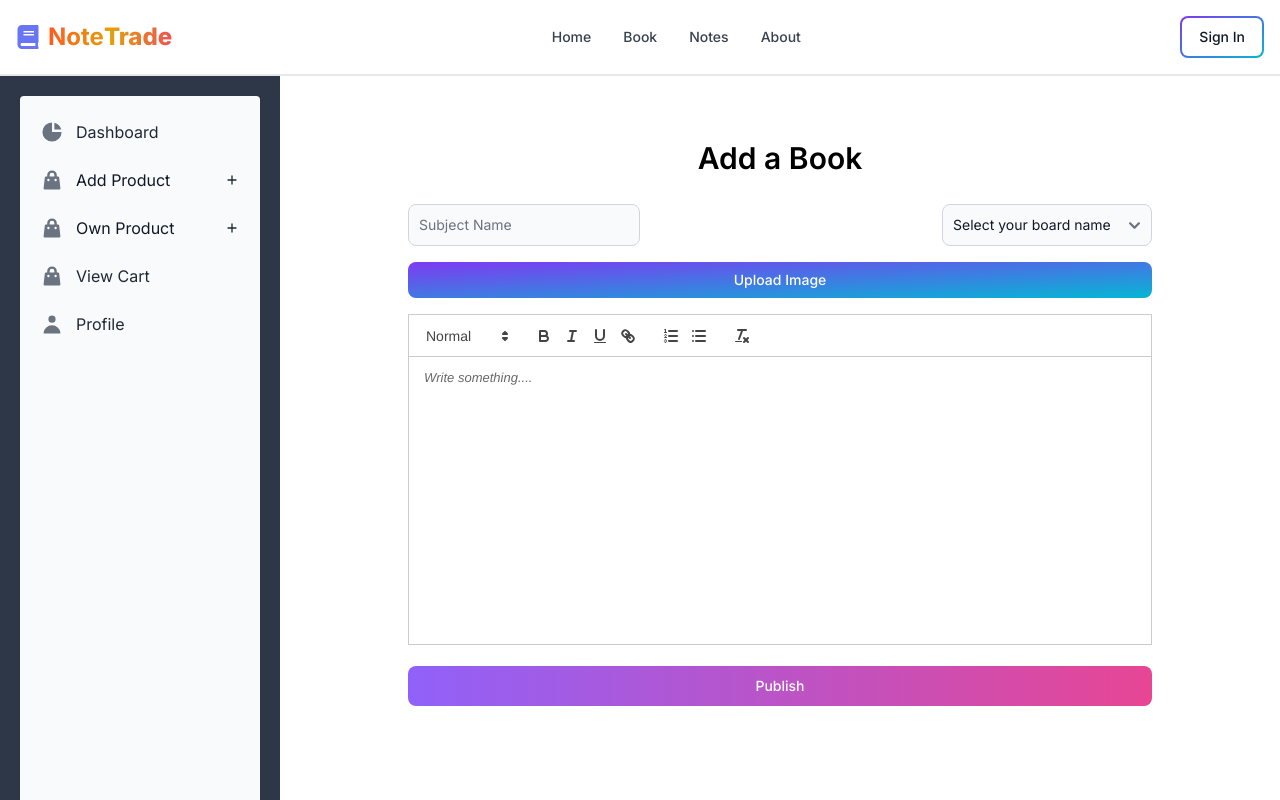
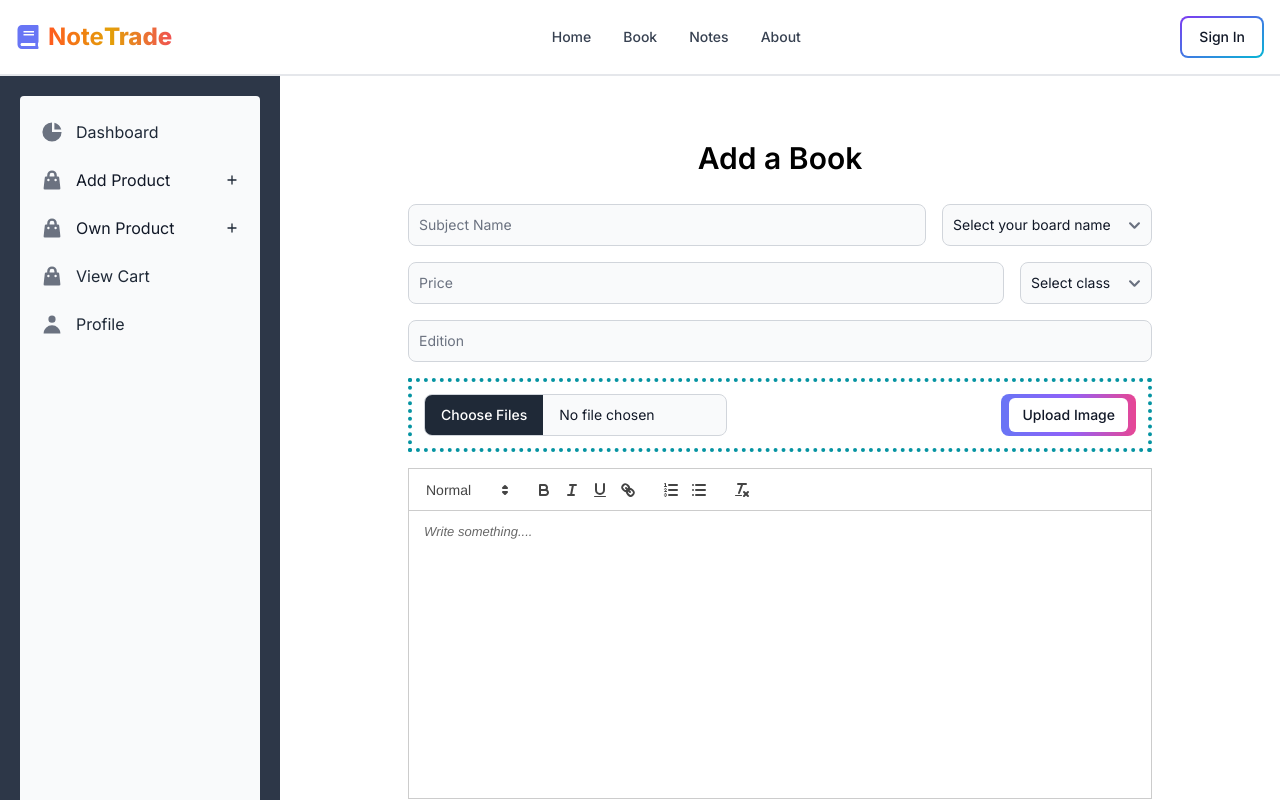
Before and after one commit to happyraj011/NoteTrade, a Next.js app: page /addBook in a window 1280 px wide. Shown: the top 800 px of the page. Built offline with nearby package versions, Linux system fonts and the light colour scheme; no server answers.

Commit message:
addBook and addNotes page

```diff
--- a/package.json
+++ b/package.json
@@ -20,6 +20,7 @@
     "mongoose": "^8.5.1",
     "next": "14.2.5",
     "paypal-rest-sdk": "^1.8.1",
+    "quill": "^2.0.2",
     "react": "^18",
     "react-circular-progressbar": "^2.1.0",
     "react-dom": "^18",
--- a/src/app/addBook/page.tsx
+++ b/src/app/addBook/page.tsx
@@ -1,4 +1,3 @@
-// addBook.js or addBook.tsx
 "use client"
 import { Alert, Button, FileInput, Select, TextInput } from 'flowbite-react';
 import React, { useState } from 'react';
@@ -7,13 +6,12 @@ import { getDownloadURL, getStorage, ref, uploadBytesResumable } from 'firebase/
 import { app } from "@/firebase.js";
 import { useRouter } from 'next/navigation';
 import dynamic from 'next/dynamic';
-
-// Dynamically import ReactQuill to avoid SSR issues
-const ReactQuill = dynamic(() => import('react-quill'), { ssr: false });
 import "react-quill/dist/quill.snow.css";
 import Image from 'next/image';
 
-const Page = () => {
+const ReactQuill = dynamic(() => import('react-quill'), { ssr: false }); // Dynamically import ReactQuill to avoid SSR errors
+
+export default function Page() {
     const [file, setFile] = useState<File | null>(null);
     const [imageUploadProgress, setImageUploadProgress] = useState<number | null>(null);
     const [imageUploadError, setImageUploadError] = useState<string | number | null>(null);
@@ -23,6 +21,7 @@ const Page = () => {
     const router = useRouter();
 
     const handleUploadImage = async () => {
+        try {
             if (!file) {
                 setImageUploadError("Please select an image");
                 return;
@@ -33,7 +32,8 @@ const Page = () => {
             const storageRef = ref(storage, fileName);
             const uploadTask = uploadBytesResumable(storageRef, file);
 
-    uploadTask.on('state_changed',
+            uploadTask.on(
+                'state_changed',
                 (snapshot) => {
                     const progress = (snapshot.bytesTransferred / snapshot.totalBytes) * 100;
                     setImageUploadProgress(Number(progress.toFixed(0)));
@@ -44,11 +44,17 @@ const Page = () => {
                 },
                 () => {
                     getDownloadURL(uploadTask.snapshot.ref).then((downloadURL) => {
-          setFormData(prev => ({ ...prev, image: downloadURL }));
+                        setImageUploadError(null);
                         setImageUploadProgress(null);
+                        setFormData({ ...formData, image: downloadURL });
                     });
                 }
             );
+        } catch (error) {
+            setImageUploadError("Image upload failed");
+            setImageUploadProgress(null);
+            console.log(error);
+        }
     };
 
     const handleSubmit = async (e: React.FormEvent<HTMLFormElement>) => {
@@ -64,7 +70,8 @@ const Page = () => {
             const data = await res.json();
             if (!res.ok) {
                 setPublishError(data.message);
-      } else {
+            }
+            if (res.ok) {
                 setPublishError(null);
                 router.push('/');
             }
@@ -82,9 +89,17 @@ const Page = () => {
                         type="text"
                         placeholder="Subject Name"
                         required
-            onChange={(e) => setFormData(prev => ({ ...prev, subjectName: e.target.value }))}
+                        id="subjectName"
+                        className="flex-1"
+                        onChange={(e) =>
+                            setFormData({ ...formData, subjectName: e.target.value })
+                        }
                     />
-          <Select onChange={(e) => setFormData(prev => ({ ...prev, boardName: e.target.value }))}>
+                    <Select
+                        onChange={(e) =>
+                            setFormData({ ...formData, boardName: e.target.value })
+                        }
+                    >
                         <option value="uncategorised">Select your board name</option>
                         <option value="CBSE">CBSE</option>
                         <option value="ICSE">ICSE</option>
@@ -92,40 +107,97 @@ const Page = () => {
                     </Select>
                 </div>
 
-        {/* Other inputs for price, score, and class */}
+                <div className="flex flex-col gap-4 sm:flex-row justify-between">
+                    <TextInput
+                        type="text"
+                        placeholder="Price"
+                        required
+                        id="price"
+                        className="flex-1"
+                        onChange={(e) =>
+                            setFormData({ ...formData, price: e.target.value })
+                        }
+                    />
+                    <Select
+                        onChange={(e) =>
+                            setFormData({ ...formData, className: e.target.value })
+                        }
+                    >
+                        <option value="uncategorised">Select class</option>
+                        {Array.from({ length: 12 }, (_, i) => (
+                            <option key={i + 1} value={i + 1}>{i + 1}</option>
+                        ))}
+                    </Select>
+                </div>
 
+                <div className="flex flex-col gap-4 sm:flex-row justify-between">
+                    <TextInput
+                        type="text"
+                        placeholder="Edition"
+                        required
+                        id="edition"
+                        className="flex-1"
+                        onChange={(e) =>
+                            setFormData({ ...formData, edition: e.target.value })
+                        }
+                    />
+                </div>
+
+                <div className="flex gap-4 items-center justify-between border-4 border-teal-500 border-dotted p-3">
+                    <FileInput
+                        multiple
+                        accept="image/*"
+                        onChange={(e) => {
+                            if (e.target.files && e.target.files[0]) {
+                                setFile(e.target.files[0]);
+                            }
+                        }}
+                    />
                     <Button
                         type="button"
                         gradientDuoTone="purpleToBlue"
                         size="sm"
+                        outline
+                        className='px-2 py-1 bg-gradient-to-r from-indigo-500 via-purple-500 to-pink-500 rounded-lg text-white'
                         onClick={handleUploadImage}
                         disabled={imageUploadProgress !== null}
                     >
                         {imageUploadProgress !== null ? (
                             <div className="w-16 h-16">
-              <CircularProgressbar value={imageUploadProgress} text={`${imageUploadProgress}%`} />
+                                <CircularProgressbar
+                                    value={imageUploadProgress}
+                                    text={`${imageUploadProgress || 0}%`}
+                                />
                             </div>
-          ) : 'Upload Image'}
+                        ) : (
+                            'Upload Image'
+                        )}
                     </Button>
-
-        {/* Handle form data submission, error, and image preview */}
-        {imageUploadError && <Alert color="failure">{imageUploadError}</Alert>}
-        {formData.image && <Image src={formData.image} alt="upload" width={500} height={500} />}
+                </div>
+                {imageUploadError && <Alert color='failure'>{imageUploadError}</Alert>}
+                {formData.image && (
+                    <Image
+                        src={formData.image}
+                        alt="upload"
+                        className="w-full h-72 object-cover"
+                    />
+                )}
 
                 <ReactQuill
                     theme="snow"
                     placeholder="Write something...."
                     className="h-72 mb-12"
-          onChange={(value) => setFormData(prev => ({ ...prev, content: value }))}
+                    onChange={(value) => {
+                        setFormData({ ...formData, content: value });
+                    }}
                 />
 
-        <Button type="submit" gradientDuoTone="purpleToPink">
+                <Button type="submit" gradientDuoTone="purpleToPink" className='px-2 py-1 bg-gradient-to-r from-indigo-500 via-purple-500 to-pink-500 rounded-lg text-white'>
                     Publish
                 </Button>
-        {publishError && <Alert color="failure">{publishError}</Alert>}
+
+                {publishError && <Alert color='failure'>{publishError}</Alert>}
             </form>
         </div>
     );
-};
-
-export default Page;
+}
--- a/src/app/addNotes/page.tsx
+++ b/src/app/addNotes/page.tsx
@@ -13,7 +13,8 @@ import { useRouter } from "next/navigation";
 import dynamic from "next/dynamic";
 
 // Dynamically import ReactQuill and Image with { ssr: false }
-const ReactQuillNoSSR = dynamic(() => import("react-quill"), { ssr: false });
+const ReactQuill = dynamic(() => import('react-quill'), { ssr: false });
+import "react-quill/dist/quill.snow.css";
 const ImageNoSSR = dynamic(() => import("next/image"), { ssr: false });
 
 export default function Page() {
@@ -270,14 +271,12 @@ export default function Page() {
         )}
 
         <div className="flex flex-col gap-4">
-          <ReactQuillNoSSR
-            theme="snow"
-            placeholder="Write something...."
-            className="h-72 mb-12"
-            onChange={(value) => {
-              setFormData({ ...formData, content: value });
-            }}
-          />
+        <ReactQuill
+          theme="snow"
+          placeholder="Write something...."
+          className="h-72 mb-12"
+          onChange={(value) => setFormData(prev => ({ ...prev, content: value }))}
+        />
         </div>
 
         {publishError && <Alert color="failure">{publishError}</Alert>}
```
Also changed, not shown: 1 other file (tests, documents, lock files or other folders). Lines whose indentation alone changed are shown as unchanged.
